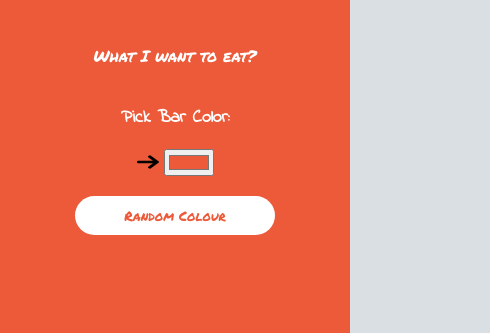
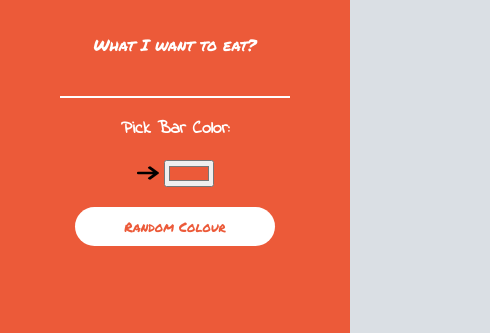
Before and after one commit to DanieleTursi/HelpMeChoose, a website: page index.html in a window 1280 px wide. Shown: the part 430-763 px from the top of the page, 0-490 px from the left. Drawn offline with Linux system fonts and the light colour scheme; grey boxes are pictures that could not be loaded.

Commit message:
nav css changed

```diff
--- a/stylesheet.css
+++ b/stylesheet.css
@@ -122,6 +122,8 @@ body{
     flex-direction: column;
     justify-content: center;
     align-items: center;
+    border-top: 2px solid white;
+    margin-top: 20px;
 }
 
 #pickcolor h3{
```
